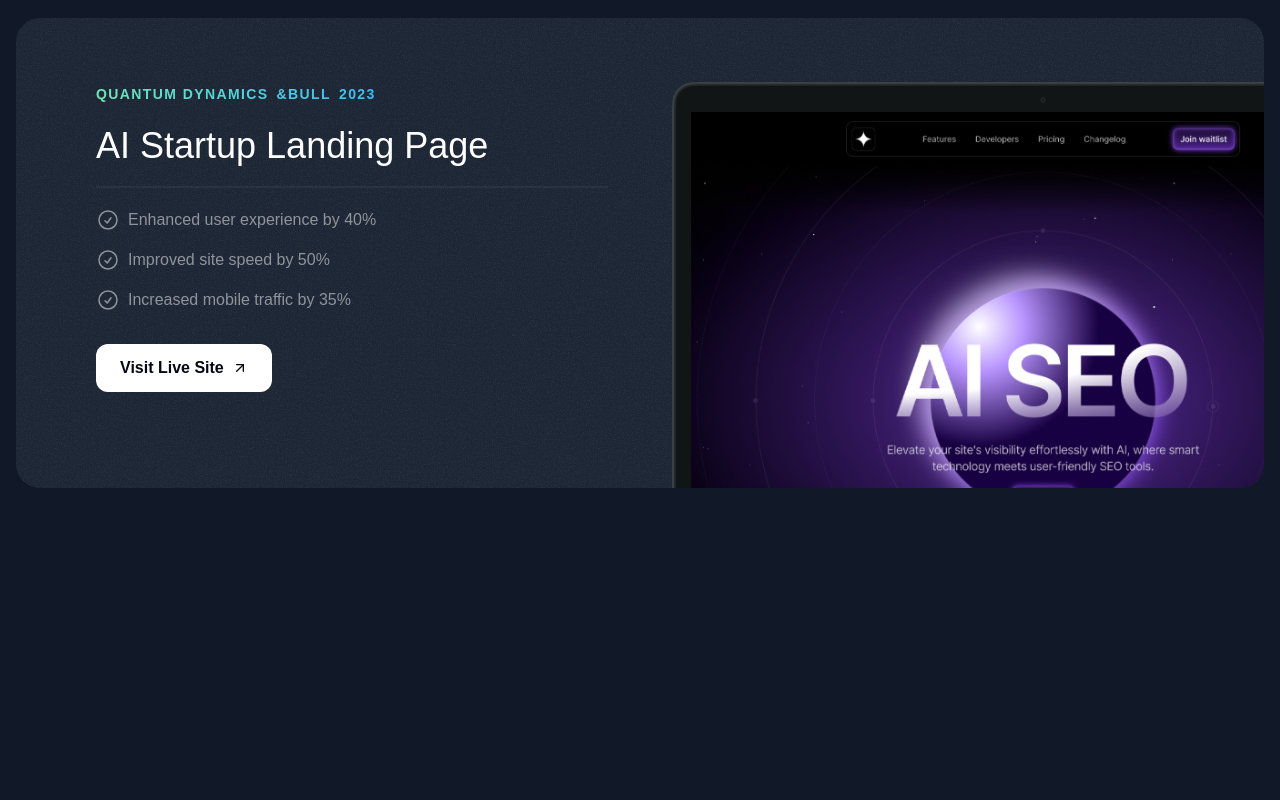
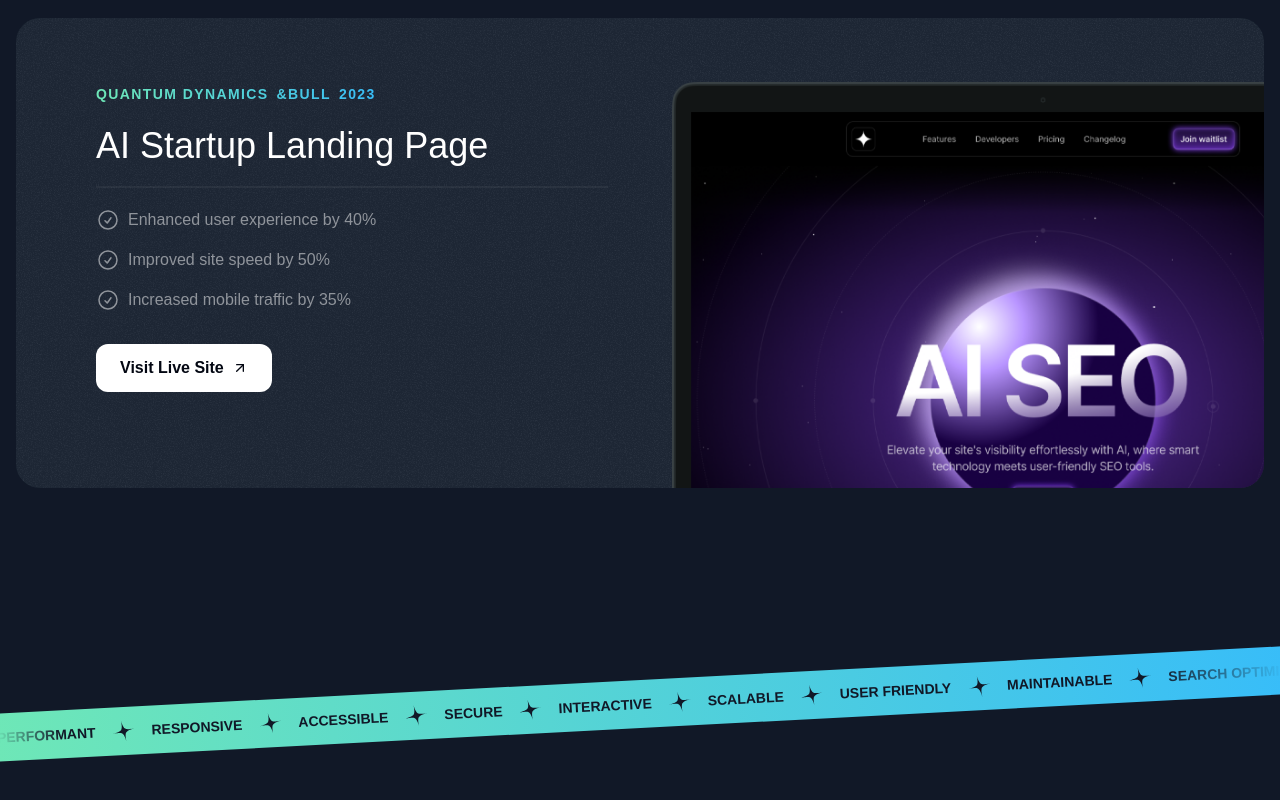
Before and after one commit to msifatsadiq/sifat-s-portfolio, a Next.js app: page / in a window 1280 px wide. Shown: the part 2414-3214 px from the top of the page. Before the commit the page ends 2998 px from the top, so only its background shows below. Built offline with nearby package versions, Linux system fonts and the light colour scheme; a web font is replaced by a local one.

Commit message:
adding Tape section

```diff
--- a/src/app/page.tsx
+++ b/src/app/page.tsx
@@ -1,6 +1,7 @@
 import { Header } from "@/sections/Header";
 import { HeroSection } from "@/sections/Hero";
 import { ProjectsSection } from "@/sections/Projects";
+import { TapeSection } from "@/sections/Tape";
 
 export default function Home() {
   return (
@@ -8,6 +9,7 @@
       <Header />
       <HeroSection />
       <ProjectsSection />
+      <TapeSection />
     </div>
   );
 }
--- a/src/sections/Tape.tsx
+++ b/src/sections/Tape.tsx
@@ -1,3 +1,36 @@
+import StarIcon from "@/assets/icons/star.svg";
+
+const words = [
+  "Performant",
+  "Responsive",
+  "Accessible",
+  "Secure",
+  "Interactive",
+  "Scalable",
+  "User Friendly",
+  "Maintainable",
+  "Search Optimized",
+  "Usable",
+  "Reliable",
+];
+
 export const TapeSection = () => {
-  return <div>Tape Section</div>;
+  return (
+    <div className="py-16 lg:py-24">
+      <div className="bg-gradient-to-r from-emerald-300 to-sky-400 overflow-x-clip  -rotate-3 -mx-1">
+        <div className="flex [mask-image:linear-gradient(to_right,transparent,black_5%,black_90%,transparent)]">
+          <div className="flex flex-none gap-4 py-3">
+            {words.map((word) => (
+              <div className="inline-flex gap-4 items-center" key={word}>
+                <span className="text-gray-900 uppercase font-extrabold text-sm">
+                  {word}
+                </span>
+                <StarIcon className="size-6 text-gray-900 -rotate-12" />
+              </div>
+            ))}
+          </div>
+        </div>
+      </div>
+    </div>
+  );
 };
```
